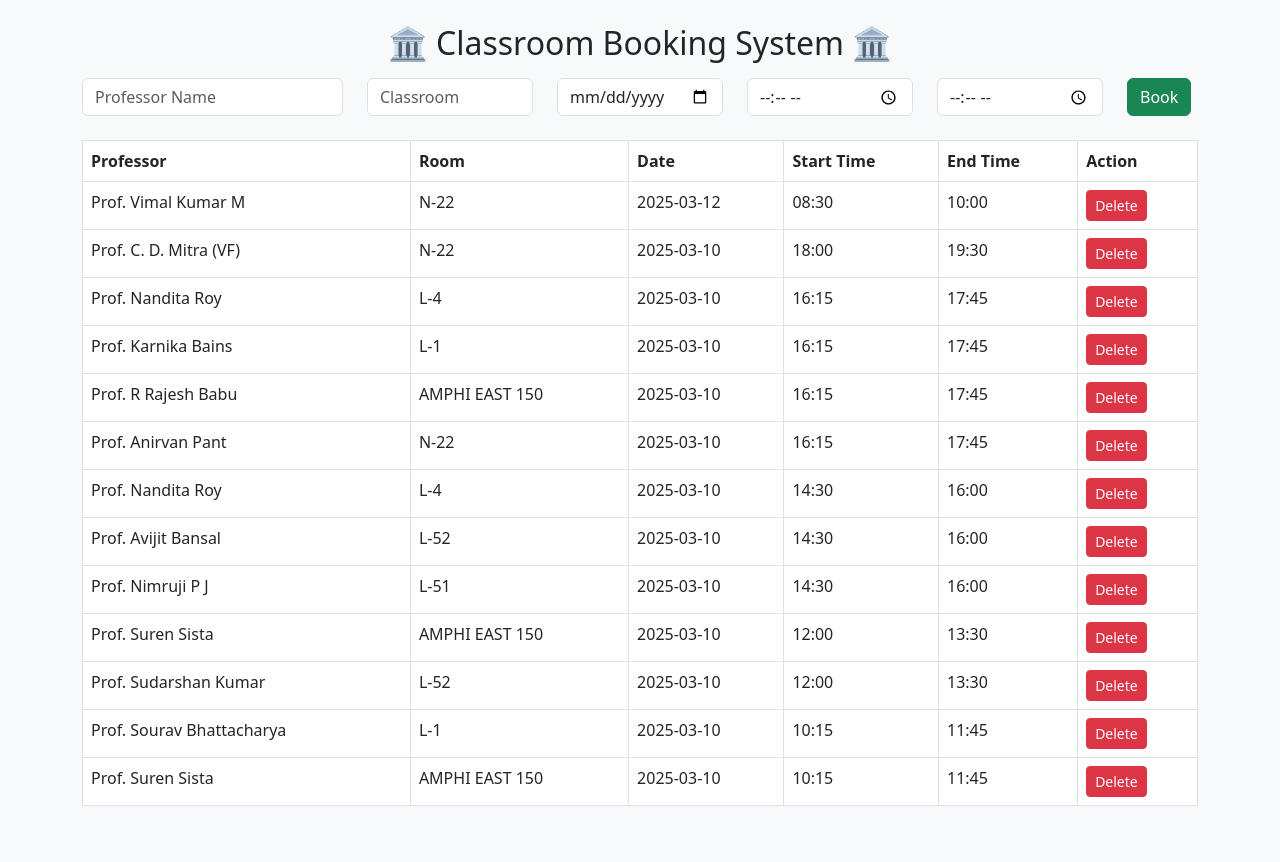
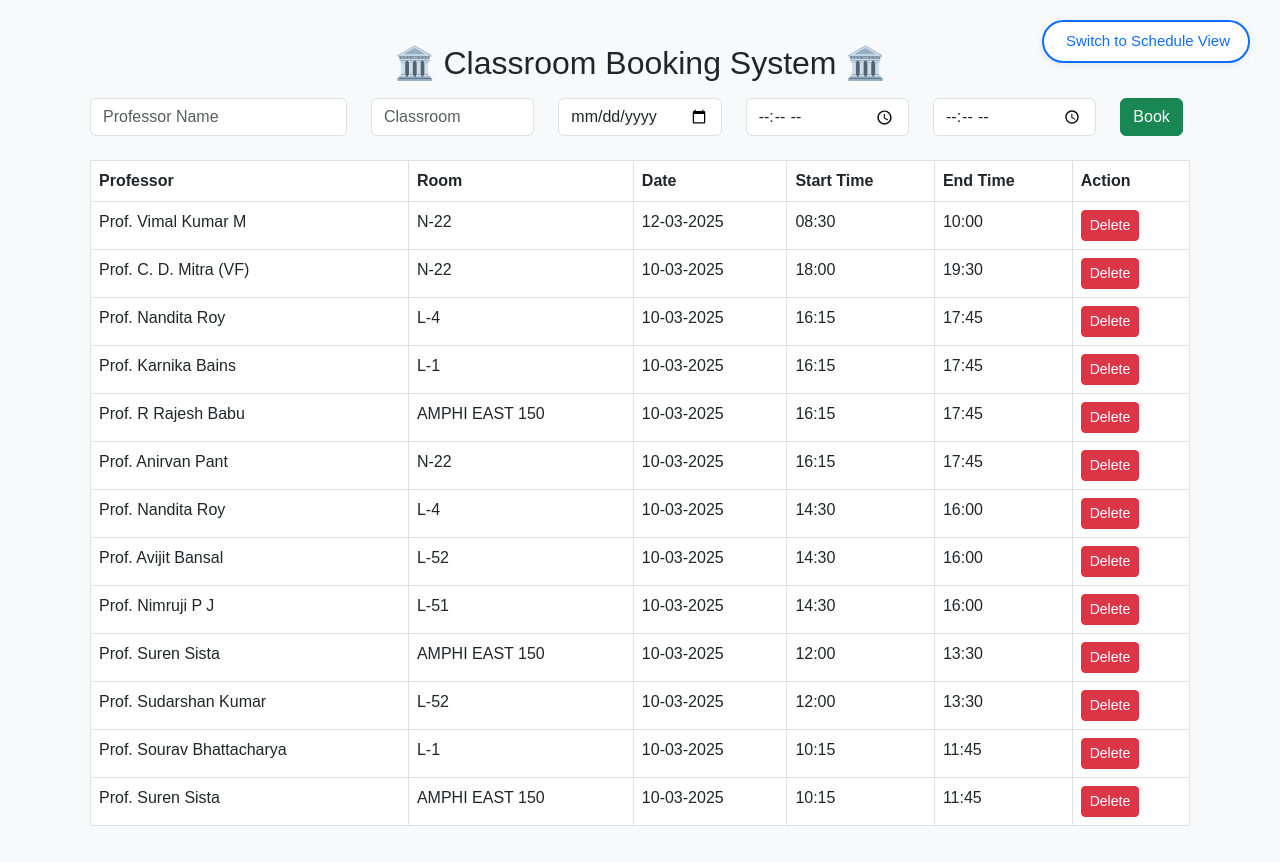
Before and after one commit to lunarblade29/Classroom-Booking-Software, a Flask app: page / in a window 1280 px wide. Before the commit the page ends 806 px from the top, so only its background shows below. Run offline with Flask 3, Linux system fonts and the light colour scheme; data comes from the database, SQL or seed files in the repository; both versions use the stored data as it was after the commit; some libraries are stand-ins or nearby versions.

Commit message:
Made final major changes

```diff
--- a/main.py
+++ b/main.py
@@ -1,8 +1,12 @@
 from flask import Flask, render_template, request, jsonify
 import sqlite3
 from datetime import datetime
+from schedule import schedule_bp
 
 app = Flask(__name__)
+
+# Register blueprint
+app.register_blueprint(schedule_bp)
 
 
 # Initialize database
--- a/static/script.js
+++ b/static/script.js
@@ -167,12 +167,15 @@ function fetchBookings() {
         table.innerHTML = ""; // Clear the table
 
         bookings.reverse().forEach(booking => { // Reverse order to show new ones first
+            // Convert the date from yyyy-mm-dd to dd-mm-yyyy
+            let originalDate = booking[3];
+            let formattedDate = formatDate(originalDate);
             let newRow = document.createElement("tr");
             newRow.id = `row-${booking[0]}`;
             newRow.innerHTML = `
                 <td>${booking[1]}</td>
                 <td>${booking[2]}</td>
-                <td>${booking[3]}</td>
+                <td>${formattedDate}</td>
                 <td>${booking[4]}</td>
                 <td>${booking[5]}</td>
                 <td><button class="btn btn-danger btn-sm" onclick="deleteBooking(${booking[0]})">Delete</button></td>
@@ -180,6 +183,12 @@ function fetchBookings() {
             table.prepend(newRow); // Add new row to the top
         });
     });
+}
+
+// 🔧 Helper function to format date
+function formatDate(dateStr) {
+    const parts = dateStr.split("-");
+    return `${parts[2]}-${parts[1]}-${parts[0]}`;  // dd-mm-yyyy
 }
 
 // Delete a booking and update the table
--- a/static/style.css
+++ b/static/style.css
@@ -1,8 +1,45 @@
+/* General Styling */
 body {
+    font-family: 'Poppins', sans-serif;
     background-color: #f8f9fa;
+    margin: 0;
+    padding: 0;
 }
 
 .card {
     max-width: 500px;
     margin: auto;
 }
+
+/* Container Styling */
+.container {
+/*    background: white;*/
+    padding: 20px;
+    border-radius: 8px;
+/*    box-shadow: 0px 4px 10px rgba(0, 0, 0, 0.1);*/
+    margin-top: 20px;
+}
+
+.switch-view-btn {
+    border: 2px solid #0d6efd; /* Bootstrap primary color */
+    background-color: white;
+    color: #0d6efd;
+    font-weight: 500;
+    font-size: 15px;
+    padding: 8px 18px;
+    border-radius: 25px;
+    transition: all 0.3s ease;
+    position: absolute;
+    top: 20px;
+    right: 30px;
+    text-decoration: none;
+    display: inline-flex;
+    align-items: center;
+    box-shadow: 0 2px 8px rgba(0,0,0,0.08);
+}
+
+.switch-view-btn:hover {
+    background-color: #0d6efd;
+    color: white;
+    text-decoration: none;
+}
--- a/templates/index.html
+++ b/templates/index.html
@@ -11,6 +11,8 @@
 
 <div class="container mt-4">
     <h2 class="text-center">🏛️ Classroom Booking System 🏛️</h2>
+    <a href="/schedule" class="btn switch-view-btn">
+    <i class="bi bi-arrow-repeat me-1"></i> Switch to Schedule View</a>
 
     <form id="bookingForm" class="mt-3">
         <div class="row">
--- a/templates/schedule.html
+++ b/templates/schedule.html
@@ -15,7 +15,9 @@
 <body>
 
     <div class="container">
-        <h2 class="text-center my-4">Room Booking Schedule</h2>
+        <h2 class="text-center my-4">🗓️ Room Booking Schedule 🗓️</h2>
+        <a href="/" class="btn switch-view-btn">
+        <i class="bi bi-arrow-repeat me-1"></i> Switch to Booking View</a>
 
         <!-- Date Picker and View Toggle -->
         <div class="d-flex justify-content-between align-items-center mb-4">
```
Also changed, not shown: schedule.py (+6 -11 lines), static/schedule.css (+28 -2 lines), database.db.
